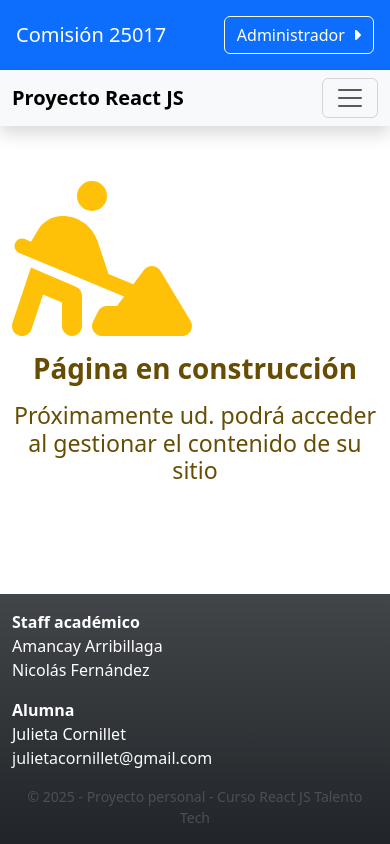
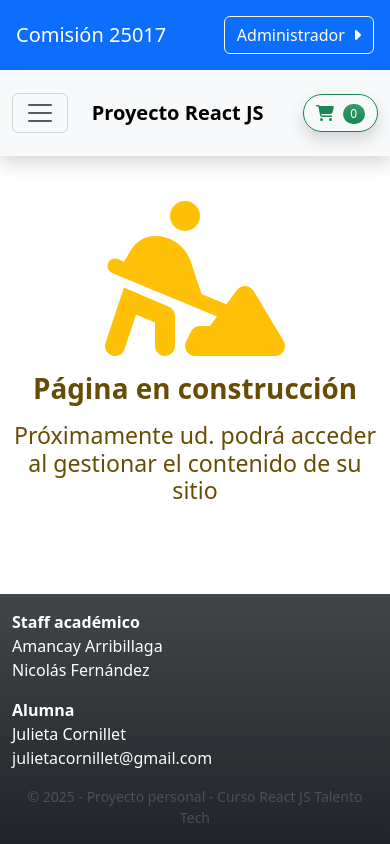
Before and after one commit to julietacornillet/Mi-Proyecto-ReactJS, a React (Vite) app: page /comingSoon in a window 390 px wide. Built offline with nearby package versions, Linux system fonts and the light colour scheme.

Commit message:
el button del carrito offcanvas se separa como componente

```diff
--- a/src/App.jsx
+++ b/src/App.jsx
@@ -26,7 +26,7 @@ function App() {
     <div className="d-flex flex-column min-vh-100">
       <BrowserRouter>
         <Header/>
-        <Nav setContador={setContador} contador={contador} modulosList={modulosList}/>
+        <Nav setContador={setContador} contador={contador}/>
           <Routes>
             <Route path='/' element={<Home/>}/>
             <Route path='/login' element={<Login/>}/>
--- /dev/null
+++ b/src/components/ButtonCarrito.jsx
@@ -0,0 +1,77 @@
+import { useState } from 'react';
+import {Alert, Button, Badge, Modal, Offcanvas} from 'react-bootstrap';
+
+import ButtonContador from './ButtonContador';
+
+import { FontAwesomeIcon } from '@fortawesome/react-fontawesome';
+import { faCartShopping } from '@fortawesome/free-solid-svg-icons';
+
+
+
+
+function ButtonCarrito ({contador, setContador}) {
+
+    // offCanvas navbar
+    const [offcanvasShow, mostrarOffCanvas] = useState(false);
+
+    // modal finalizar carrito
+    const [modalShow, mostrarModal] = useState(false);
+
+    return (
+        <>
+            {/* carrito botón */}
+            <Button variant="light shadow rounded-pill border-success" className='ms-md-2 ms-0 my-md-0 my-3' onClick={() => mostrarOffCanvas(true)}>
+                <FontAwesomeIcon icon={faCartShopping} className='mt-1 me-1 text-success'/> <Badge pill bg="success" className='fw-medium pb-1 bg-gradient' title={`Hay ${contador} modulos seleccionados`}> {contador} </Badge>
+                    <span className="visually-hidden">Carrito Módulos</span>
+            </Button>
+
+            {/* carrito detalle */}
+            <Offcanvas show={offcanvasShow} onHide={() => mostrarOffCanvas(false)} placement="end" className="px-3">
+                <Offcanvas.Header className='pb-0' closeButton>
+                <Offcanvas.Title>
+                    <h4 className='text-success fw-bold mt-3'>Carrito</h4>
+                <h5>Listado de módulos</h5>
+                </Offcanvas.Title>
+                </Offcanvas.Header>
+                <Offcanvas.Body>
+                <ul>
+                    <li> Módulo 1  <ButtonContador setContador={setContador} contador={contador}/> </li>
+                    <li> Módulo 2  <ButtonContador setContador={setContador} contador={contador}/></li>
+                    <li> Módulo 3  <ButtonContador setContador={setContador} contador={contador}/></li>
+                </ul>
+                <Alert variant='secondary p-2 mt-5' className="d-flex justify-content-between align-items-baseline">
+                    <div className='fw-bold'> Total = <Badge pill bg="success" className='fw-medium pb-1 mb-1 roun'> {contador} </Badge></div>
+                    <div>
+                    <Button onClick={() => mostrarModal(true)} className='mx-1' size='sm' variant='success end'>Finalizar</Button>
+                    <Button onClick={() => setContador(contador=0)} size="sm" variant="danger" title="Vaciar" aria-label="Vaciar al carrito"><span className="fw-normal"> Vaciar </span></Button>
+                    </div>
+                </Alert>
+
+                {/* modal para finalizar carrito */}
+                <Modal show={modalShow} onHide={() => mostrarModal(false)} animation={false}>
+                    <Modal.Header className='border-0 pb-0' closeButton>
+                    </Modal.Header>
+                    <Modal.Body className='px-5 pt-0'>
+                    <h2 className='text-primary'>
+                        ¡Suerte en tu curso de React JS !
+                        </h2>
+                    Te enviamos a tu casilla de correo toda la información necesaria para poder descargate los módulos seleccionados.
+                    </Modal.Body>
+                    <Modal.Footer className='border-0 d-flex justify-content-center pb-4'>
+                    <Button variant="outline-primary" onClick={() => {
+                        mostrarModal(false)
+                        mostrarOffCanvas(false)
+                        }}>
+                        Cerrar
+                    </Button>
+                    </Modal.Footer>
+                </Modal>
+
+                </Offcanvas.Body>
+            </Offcanvas>
+
+        </>
+    );
+}
+
+export default ButtonCarrito;
--- a/src/components/ComingSoon.jsx
+++ b/src/components/ComingSoon.jsx
@@ -6,7 +6,7 @@ import { faPersonDigging } from '@fortawesome/free-solid-svg-icons';
 
 function ComingSoon () {
     return(
-        <Container className="m-auto">
+        <Container className="m-auto text-center">
             <Row className="d-flex justify-content-center">
                 <Col md={2}>
                     <FontAwesomeIcon icon={faPersonDigging} size="10x" className="text-warning" />
--- a/src/components/Header.jsx
+++ b/src/components/Header.jsx
@@ -4,6 +4,8 @@ import { FontAwesomeIcon } from '@fortawesome/react-fontawesome';
 import { faCaretRight } from '@fortawesome/free-solid-svg-icons';
 
 import { Link } from 'react-router-dom';
+
+
 
 function Header() {
   return (
--- a/src/components/Modulos.jsx
+++ b/src/components/Modulos.jsx
@@ -7,7 +7,7 @@ import { Stack } from "react-bootstrap";
 import { FontAwesomeIcon } from '@fortawesome/react-fontawesome';
 import { faCartShopping, faLink } from '@fortawesome/free-solid-svg-icons';
 
-function Modulos({contador, setContador, modulosList, addToCart}) {
+function Modulos({contador, setContador, modulosList}) {
     // console.log(modulosList);
 
     return(
--- a/src/components/Nav.jsx
+++ b/src/components/Nav.jsx
@@ -1,15 +1,8 @@
 
 import { useState } from 'react';
 import Container from 'react-bootstrap/Container';
-import {Alert, Nav as MenuNav, Navbar, NavDropdown, Button} from 'react-bootstrap';
-import Badge from 'react-bootstrap/Badge';
-import Modal from 'react-bootstrap/modal';
-import Offcanvas from 'react-bootstrap/Offcanvas';
-
-import { FontAwesomeIcon } from '@fortawesome/react-fontawesome';
-import { faCartShopping } from '@fortawesome/free-solid-svg-icons';
-
-import ButtonContador from './ButtonContador';
+import {Nav as MenuNav, Navbar, NavDropdown} from 'react-bootstrap';
+import ButtonCarrito from './ButtonCarrito';
 
 import { Link } from 'react-router-dom';
 
@@ -26,10 +19,16 @@ function Nav({contador, setContador}) {
   const [modalShow, mostrarModal] = useState(false);
 
   return (
-    <Navbar collapseOnSelect expand="lg" bg="light" data-bs-theme="light" className="shadow">
+    <Navbar collapseOnSelect expand="lg" bg="light" data-bs-theme="light" className="shadow sticky-top">
       <Container>
+        <Navbar.Toggle aria-controls="responsive-navbar-nav" />
         <Navbar.Brand as={Link} to="/" className='fw-bolder'>Proyecto React JS</Navbar.Brand>
-        <Navbar.Toggle aria-controls="responsive-navbar-nav" />
+
+        {/* botón carrito small */}
+        <div className='d-lg-none d-md-none'>
+          <ButtonCarrito contador={contador} setContador={setContador} mostrarOffCanvas={mostrarOffCanvas} mostrarModal={mostrarModal} modalShow={modalShow} offcanvasShow={offcanvasShow} />
+        </div>{/* fin botón carrito small */}
+
         <Navbar.Collapse id="responsive-navbar-nav">
           <MenuNav className="ms-auto">
 
@@ -50,58 +49,13 @@ function Nav({contador, setContador}) {
 
             <MenuNav.Link as={Link} to='/contacto'>Contacto</MenuNav.Link>
 
+            {/* carrito botón medium */}
             <MenuNav.Item>
-                {/* carrito botón */}
-                <Button variant="light shadow rounded-pill border-success" className='ms-md-2 ms-0 my-md-0 my-3' onClick={() => mostrarOffCanvas(true)}>
-                <FontAwesomeIcon icon={faCartShopping} className='mt-1 me-1 text-success-emphasis'/> <Badge pill bg="success" className='fw-medium pb-1' title={`Hay ${contador} modulos seleccionados`}> {contador} </Badge>
-                  <span className="visually-hidden">Carrito Módulos</span>
-                </Button>
-                {/* carrito detalle */}
-                <Offcanvas show={offcanvasShow} onHide={() => mostrarOffCanvas(false)} placement="end" className="px-3">
-                  <Offcanvas.Header className='pb-0' closeButton>
-                    <Offcanvas.Title>
-                      <h4 className='text-success fw-bold mt-3'>Carrito</h4>
-                    <h5>Listado de módulos</h5>
-                    </Offcanvas.Title>
-                  </Offcanvas.Header>
-                  <Offcanvas.Body>
-                    <ul>
-                      <li> Módulo 1  <ButtonContador setContador={setContador} contador={contador}/> </li>
-                      <li> Módulo 2  <ButtonContador setContador={setContador} contador={contador}/></li>
-                      <li> Módulo 3  <ButtonContador setContador={setContador} contador={contador}/></li>
-                    </ul>
-                    <Alert variant='secondary p-2 mt-5' className="d-flex justify-content-between align-items-baseline">
-                      <div className='fw-bold'> Total = <Badge pill bg="success" className='fw-medium pb-1 mb-1 roun'> {contador} </Badge></div>
-                      <div>
-                        <Button onClick={() => mostrarModal(true)} className='mx-1' size='sm' variant='success end'>Finalizar</Button>
-                        <Button onClick={() => setContador(contador=0)} size="sm" variant="danger" title="Vaciar" aria-label="Vaciar al carrito"><span className="fw-normal"> Vaciar </span></Button>
+              <div className='d-none d-md-block d-lg-block'>
+                <ButtonCarrito contador={contador} setContador={setContador} mostrarOffCanvas={mostrarOffCanvas} mostrarModal={mostrarModal} modalShow={modalShow} offcanvasShow={offcanvasShow}/>
               </div>
-                    </Alert>
+            </MenuNav.Item> {/* fin carrito medium */}
 
-                    {/* modal para finalizar carrito */}
-                    <Modal show={modalShow} onHide={() => mostrarModal(false)} animation={false}>
-                      <Modal.Header className='border-0 pb-0' closeButton>
-                      </Modal.Header>
-                      <Modal.Body className='px-5 pt-0'>
-                        <h2 className='text-primary'>
-                          ¡Suerte en tu curso de React JS !
-                          </h2>
-                        Te enviamos a tu casilla de correo toda la información necesaria para poder descargate los módulos seleccionados.
-                      </Modal.Body>
-                      <Modal.Footer className='border-0 d-flex justify-content-center pb-4'>
-                        <Button variant="outline-primary" onClick={() => {
-                          mostrarModal(false)
-                          mostrarOffCanvas(false)
-                          }}>
-                          Cerrar
-                        </Button>
-                      </Modal.Footer>
-                    </Modal>
-
-                  </Offcanvas.Body>
-                </Offcanvas>
-
-              </MenuNav.Item>
           </MenuNav>
 
         </Navbar.Collapse>
--- a/src/components/Valoracion.jsx
+++ b/src/components/Valoracion.jsx
@@ -1,5 +1,5 @@
 import { useEffect, useState } from 'react';
-import { Row, Col, Card, Image, Placeholder } from 'react-bootstrap';
+import { Row, Col, Card, Image } from 'react-bootstrap';
 
 
 function Valoracion() {
```
Also changed, not shown: src/components/Carrito.jsx (deleted, +0 -16 lines), src/components/__Modulos-con-CONST.jsx (renamed from src/components/Modulos-con-CONST.jsx), src/components/__NombreEnTiempoReal.jsx (renamed from src/components/NombreEnTiempoReal.jsx), src/components/recordatorios.txt (renamed from src/components/botones-addcart.txt). Lines whose indentation alone changed are shown as unchanged.
